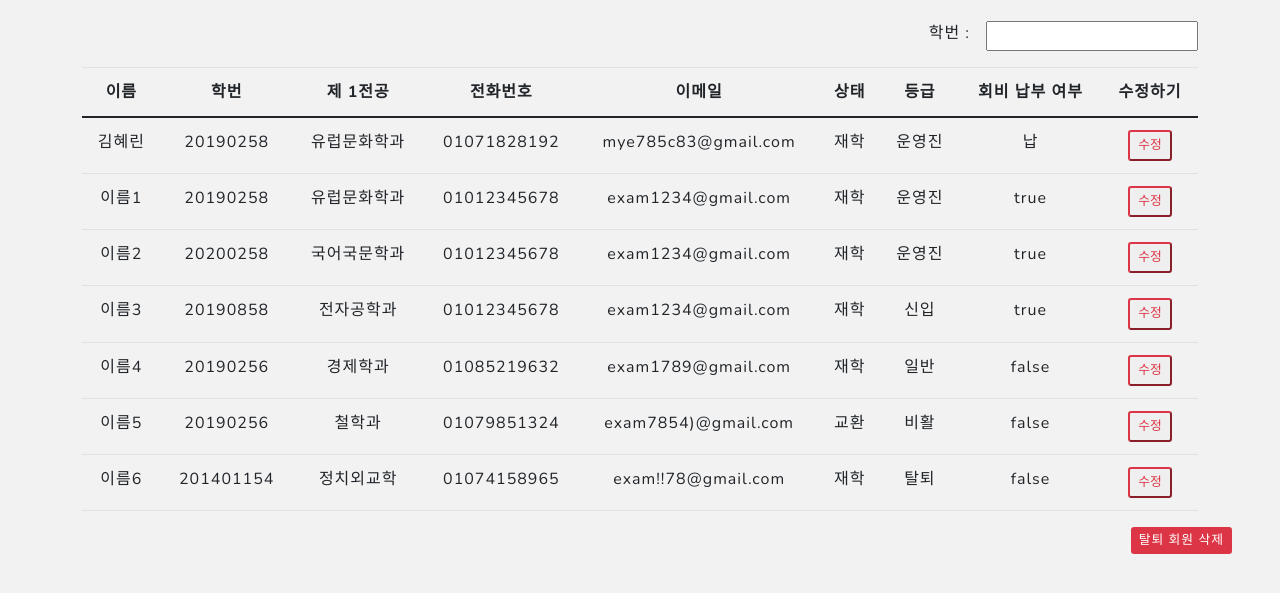
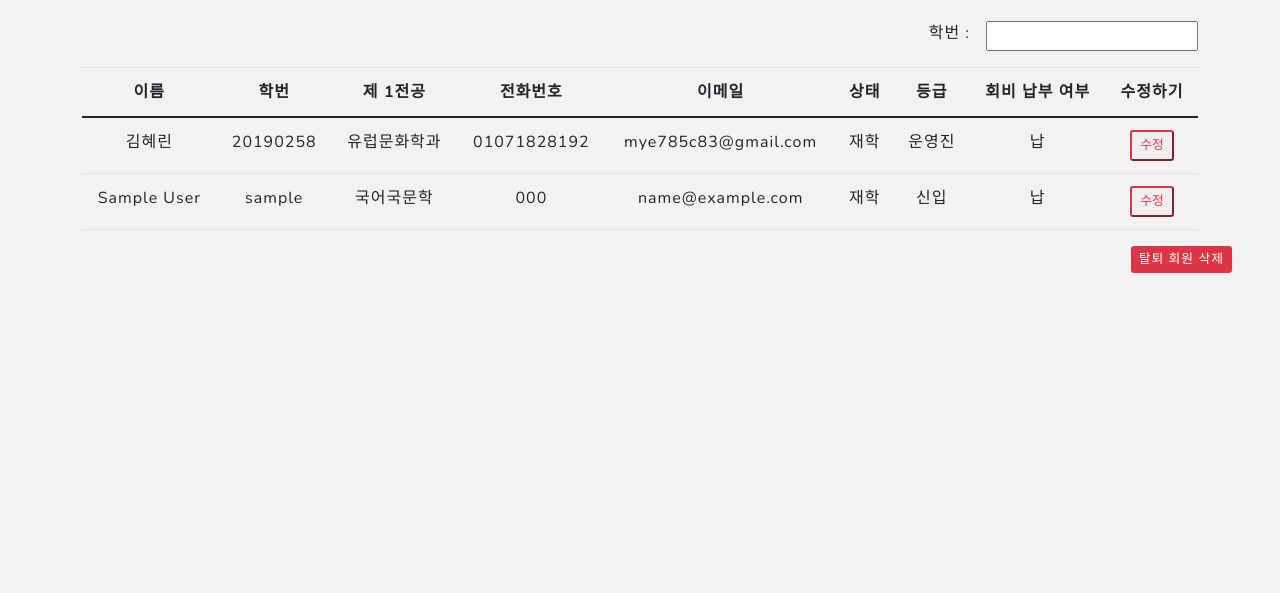
Before and after one commit to SGCC-homepage/sgcc_homepage_django, a Django app: page /management/user/ in a window 1280 px wide. Shown: the part 56-649 px from the top of the page. Run offline with Django 3.2, Linux system fonts and the light colour scheme; tables that the repository leaves empty hold one stand-in row (values such as "Sample post"); some libraries are stand-ins or nearby versions.

Commit message:
get models in user_management

```diff
--- a/management/views.py
+++ b/management/views.py
@@ -4,25 +4,23 @@ from user.models import *
 
 
 def user_management(request):
-    return render(request, 'user_management.html', {'users': dummy_users})
-
-
-def read_user(request):
-    users = User.objects.all()
-    print(users)
-
-    users = User.objects.values()
-    print(users)
-
-    # 이름 기준 오름차순 정렬
-    users = User.objects.values().order_by('name')
-    print(users)
-
-    # 이름 기준 내림차순 정렬
-    users = User.objects.values().order_by('-name')
-    print(users)
-
-    return render(request, 'user_management.html', {'users':users})
+    users = User.objects.all().order_by('name', 'username')
+    users_list = []
+    for user in users:
+        user_info = {
+            'pk': user.pk,
+            'name': user.name,
+            'student_id': user.username,
+            'major': user.get_major_display(),
+            'phone': user.phone,
+            'email': user.email,
+            'state': user.get_state_display(),
+            'grade': user.get_grade_display(),
+            'dues_payment': '납' if user.dues_payment else '미납',
+            'is_authenticated': user.is_authenticated
+        }
+        users_list.append(user_info)
+    return render(request, 'user_management.html', {'users': users_list})
 
 
 def delete_user(request):
--- a/sgcc_homepage/settings.py
+++ b/sgcc_homepage/settings.py
@@ -24,7 +24,7 @@ SECRET_KEY = 'r-3o!(k9bb#h04@slh4tk7(ox44+v1-$#=#zud(4*)fz_)#km)'
 # SECURITY WARNING: don't run with debug turned on in production!
 DEBUG = False
 
-ALLOWED_HOSTS = ['sgcc.pythonanywhere.com']
+ALLOWED_HOSTS = ['*']
 
 AUTH_USER_MODEL = 'user.User'
 
--- a/templates/base.html
+++ b/templates/base.html
@@ -8,22 +8,24 @@
           integrity="sha384-BmbxuPwQa2lc/FVzBcNJ7UAyJxM6wuqIj61tLrc4wSX0szH/Ev+nYRRuWlolflfl" crossorigin="anonymous">
     <link rel="icon" type="image/x-icon" href="assets/img/favicon.ico"/>
     <!-- Font Awesome icons (free version)-->
-    <link rel="stylesheet" href="https://pro.fontawesome.com/releases/v5.10.0/css/all.css" integrity="sha384-AYmEC3Yw5cVb3ZcuHtOA93w35dYTsvhLPVnYs9eStHfGJvOvKxVfELGroGkvsg+p" crossorigin="anonymous"/>
+    <link rel="stylesheet" href="https://pro.fontawesome.com/releases/v5.10.0/css/all.css"
+          integrity="sha384-AYmEC3Yw5cVb3ZcuHtOA93w35dYTsvhLPVnYs9eStHfGJvOvKxVfELGroGkvsg+p" crossorigin="anonymous"/>
     <!-- Google fonts-->
     <link href="https://fonts.googleapis.com/css?family=Varela+Round" rel="stylesheet"/>
     <link href="https://fonts.googleapis.com/css?family=Nunito:200,200i,300,300i,400,400i,600,600i,700,700i,800,800i,900,900i"
           rel="stylesheet"/>
     <link href="{% static 'css/styles.css' %}" rel="stylesheet"/>
     <style>
-        .hide{
+        .hide {
             opacity: 0;
         }
+
         .slide {
             animation: slideup 1s;
         }
 
         @keyframes slideup {
-            from{
+            from {
                 opacity: 0;
                 margin-top: 100%;
             }
@@ -99,9 +101,18 @@
 <script type="text/javascript">
     var isShow = false;
 
-    $(window).on('scroll', function () {
-        checkVisible($('.contact-section'));
-    });
+    console.log($(window).width());
+
+    if ($(window).width() < 992) {
+        $('.introduction').removeClass('hide');
+        console.log($(window).width());
+        isShow = true;
+    } else {
+        console.log('hide');
+        $(window).on('scroll', function () {
+            checkVisible($('.contact-section'));
+        });
+    }
 
     function checkVisible(elm, eval) {
         var scrolltop = $(window).scrollTop(), // Scroll Top
```
